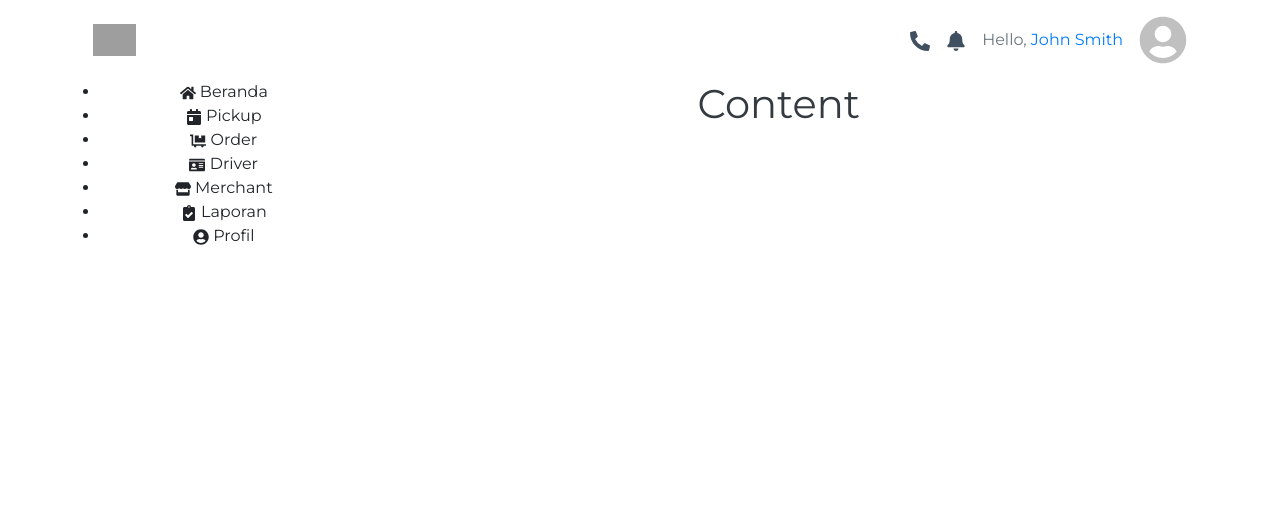
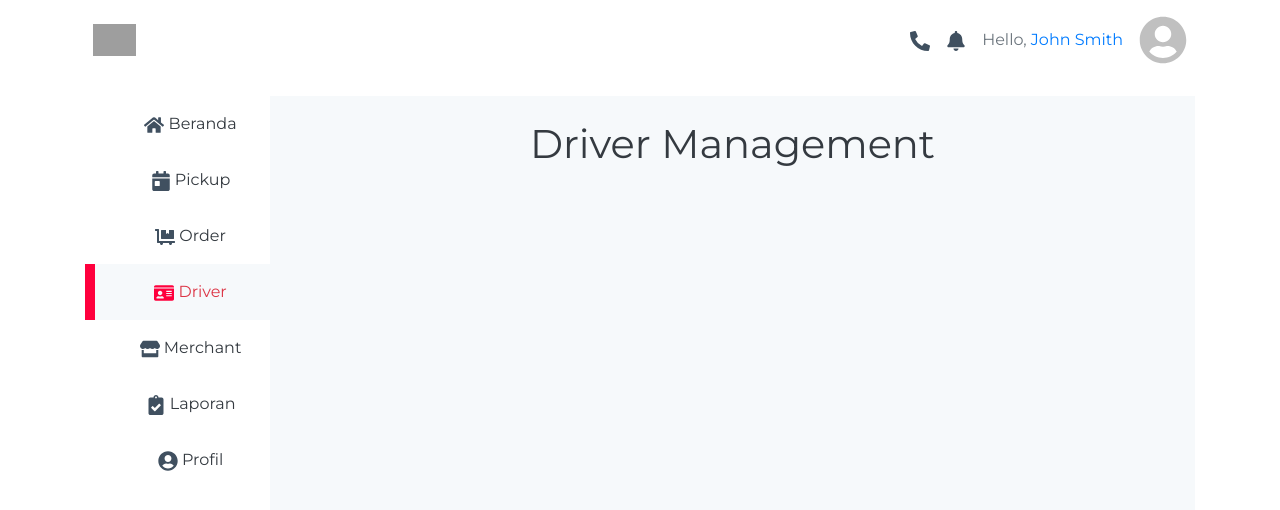
Before and after one commit to ram-a-dhan/shipper-challenge, a React (Create React App) app: page / in a window 1280 px wide. Shown: the top 510 px of the page. Built offline with nearby package versions, Linux system fonts and the light colour scheme; grey boxes are pictures that could not be loaded.

Commit message:
static sidebar done; added basic layout to content;

```diff
--- a/src/components/Body.js
+++ b/src/components/Body.js
@@ -5,8 +5,10 @@ import Content from './Content';
 export default function Body() {
   return (
     <div className="Body container d-flex flex-row flex-nowrap justify-content-center align-items-start">
-      <Sidebar />
-      <Content />
+      <div className="d-flex flex-wrap w-100">
+        <Sidebar />
+        <Content />
+      </div>
 
     </div>
   )
--- a/src/components/Content.css
+++ b/src/components/Content.css
@@ -0,0 +1,4 @@
+.Content {
+  min-height: 88vh;
+  background-color: #F6F9FB;
+}
--- a/src/components/Content.js
+++ b/src/components/Content.js
@@ -1,10 +1,11 @@
-import React from 'react'
+import React from 'react';
+import './Content.css';
 
 export default function Content() {
 
   return (
-    <div className="col-9">
-       <div className="h1 text-center text-dark">Content</div>
+    <div className="Content col-12 col-sm-12 col-md-9 col-xl-10 p-0">
+       <div className="h1 text-center text-dark my-4">Driver Management</div>
     </div>
   )
 }
--- a/src/components/Sidebar.css
+++ b/src/components/Sidebar.css
@@ -0,0 +1,16 @@
+.SidebarList {
+  list-style: none;
+}
+
+.SidebarList a {
+  display: block;
+  font-size: 2vh;
+  border-left: 10px solid rgba(255,255,255,0);
+  background-color: #FFFFFF;
+}
+
+.SidebarActive {
+  border-left: 10px solid #FF003D !important;
+  color: #FF003D !important;
+  background-color: #F6F9FB !important;
+}
--- a/src/components/Sidebar.js
+++ b/src/components/Sidebar.js
@@ -1,19 +1,65 @@
-import React from 'react'
-import { FaHome, FaCalendarDay, FaDollyFlatbed, FaIdCard, FaStore, FaClipboardCheck, FaUserCircle,  } from 'react-icons/fa';
+import React from 'react';
+import { IconContext } from 'react-icons/lib';
+import {
+	FaHome,
+	FaCalendarDay,
+	FaDollyFlatbed,
+	FaIdCard,
+	FaStore,
+	FaClipboardCheck,
+	FaUserCircle,
+} from 'react-icons/fa';
+import './Sidebar.css';
 
 export default function Sidebar() {
-
-  return (
-    <div className="col-3">
-       <ul>
-         <li><FaHome /> Beranda</li>
-         <li><FaCalendarDay /> Pickup</li>
-         <li><FaDollyFlatbed /> Order</li>
-         <li><FaIdCard /> Driver</li>
-         <li><FaStore /> Merchant</li>
-         <li><FaClipboardCheck /> Laporan</li>
-         <li><FaUserCircle /> Profil</li>
-       </ul>
-    </div>
-  )
+	return (
+		<div className="col-12 col-sm-12 col-md-3 col-xl-2 p-0">
+			<ul className="SidebarList">
+				<IconContext.Provider value={{ size: '2.5vh', color: '#405060' }}>
+					{/* eslint-disable-next-line */}
+					<a href="#" className={"" + "text-dark"}>
+						<li className="py-3 pl-3">
+							<FaHome /> Beranda
+						</li>
+					</a>
+					{/* eslint-disable-next-line */}
+					<a href="#" className={"" + "text-dark"}>
+						<li className="py-3 pl-3">
+							<FaCalendarDay /> Pickup
+						</li>
+					</a>
+					{/* eslint-disable-next-line */}
+					<a href="#" className={"" + "text-dark"}>
+						<li className="py-3 pl-3">
+							<FaDollyFlatbed /> Order
+						</li>
+					</a>
+					{/* eslint-disable-next-line */}
+					<a href="#" className={"" + " text-danger" + " SidebarActive"}>
+						<li className="py-3 pl-3">
+							<FaIdCard color="#FF003D" /> Driver
+						</li>
+					</a>
+					{/* eslint-disable-next-line */}
+					<a href="#" className={"" + "text-dark"}>
+						<li className="py-3 pl-3">
+							<FaStore /> Merchant
+						</li>
+					</a>
+					{/* eslint-disable-next-line */}
+					<a href="#" className={"" + "text-dark"}>
+						<li className="py-3 pl-3">
+							<FaClipboardCheck /> Laporan
+						</li>
+					</a>
+					{/* eslint-disable-next-line */}
+					<a href="#" className={"" + "text-dark"}>
+						<li className="py-3 pl-3">
+							<FaUserCircle /> Profil
+						</li>
+					</a>
+				</IconContext.Provider>
+			</ul>
+		</div>
+	);
 }
--- a/src/components/Topbar.css
+++ b/src/components/Topbar.css
@@ -1,7 +1,12 @@
 .Topbar {
   width: 100%;
+  background-color: #FFFFFF;
+  margin-bottom: 2vh;
+}
+
+.TopbarContainer {
+  width: 100%;
   height: 10vh;
-  background-color: #FFFFFF;
 }
 
 .ShipperLogo {
--- a/src/components/Topbar.js
+++ b/src/components/Topbar.js
@@ -5,7 +5,7 @@ import './Topbar.css';
 export default function Topbar() {
   return (
     <div className="Topbar">
-      <div className="Topbar container d-flex flex-row-flex-nowrap justify-content-between align-items-center">
+      <div className="TopbarContainer container d-flex flex-row-flex-nowrap justify-content-between align-items-center">
         {/* eslint-disable-next-line */}
         <a href="#">
           <img src="./ShipperLogo.png" alt="Shipper" className="ShipperLogo mx-2" />
--- a/src/index.css
+++ b/src/index.css
@@ -9,6 +9,10 @@
   -moz-osx-font-smoothing: grayscale;
 }
 
+a {
+  text-decoration: none !important;
+}
+
 code {
   font-family: source-code-pro, Menlo, Monaco, Consolas, 'Courier New',
     monospace;
```
